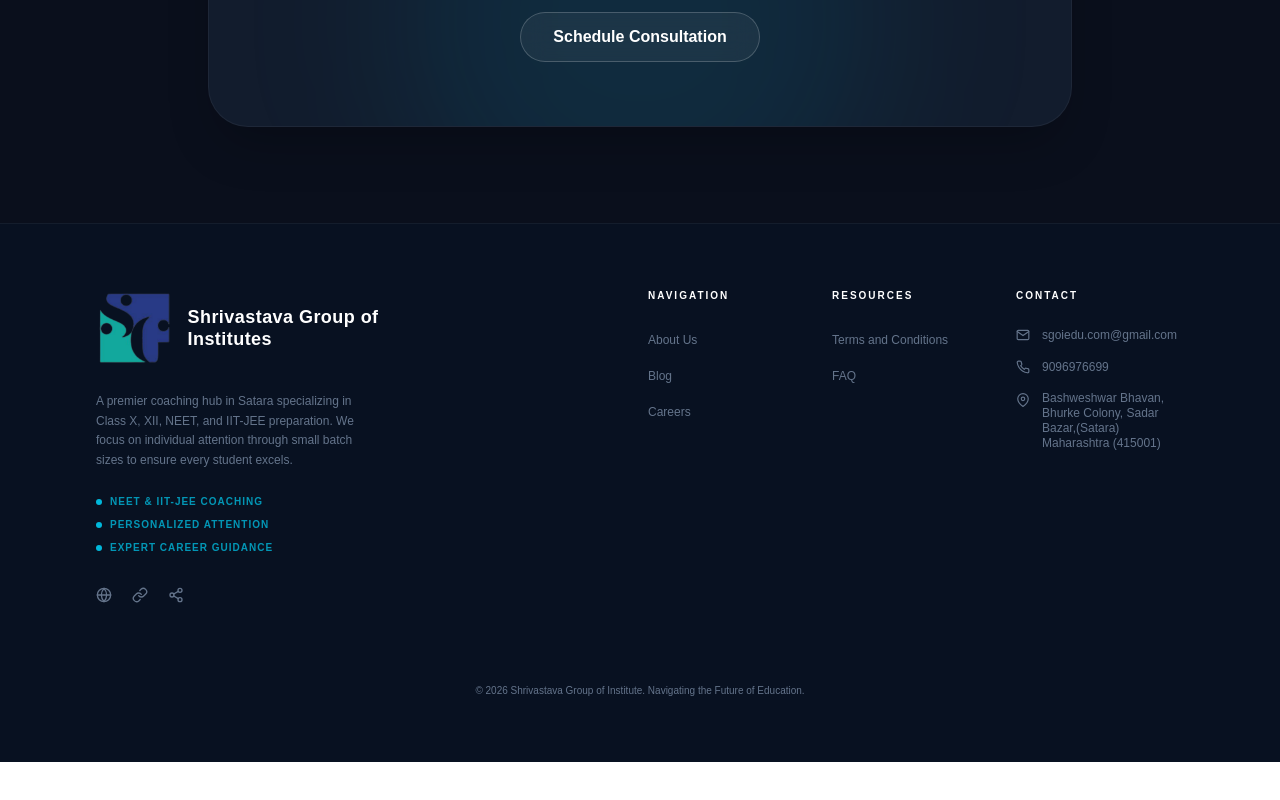
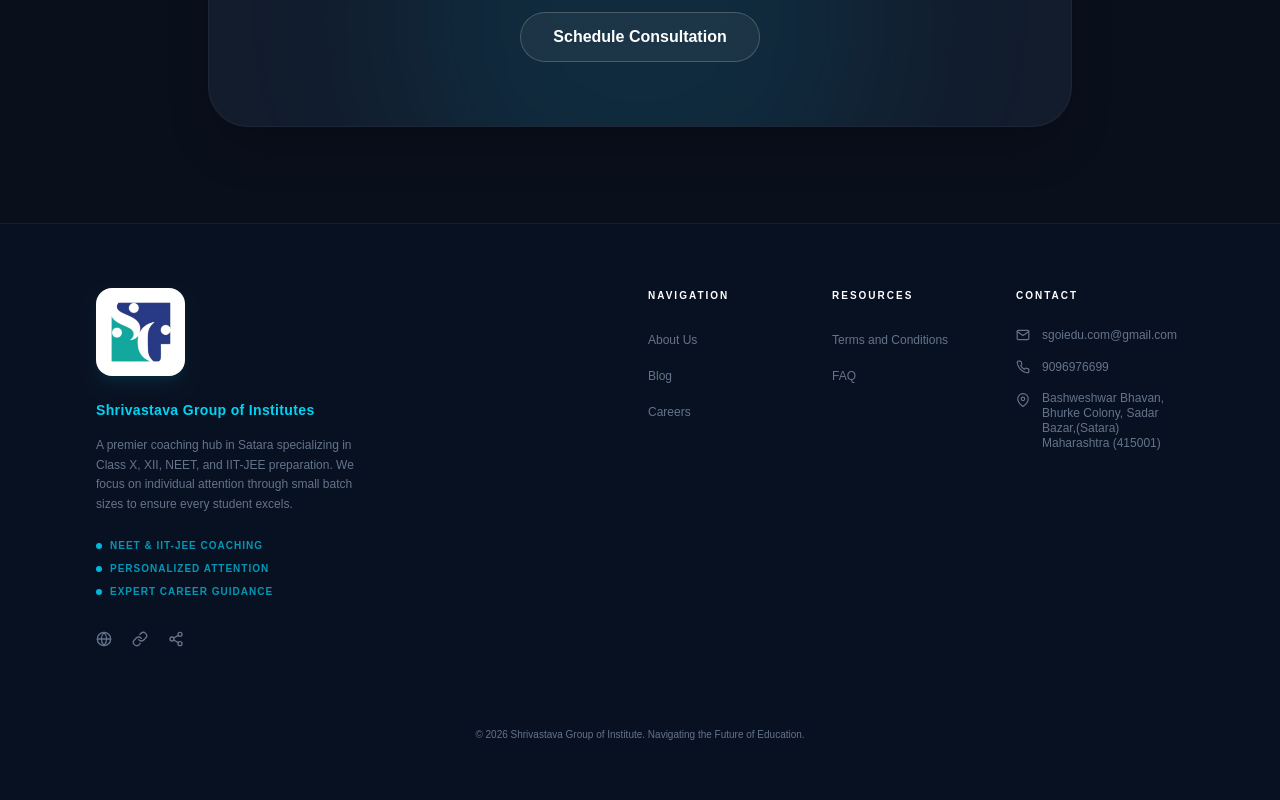
Before and after one commit to devanshi19b/cruise-academy, a Next.js app in the folder cruise-academy/: page / in a window 1280 px wide. Shown: the part 6995-7795 px from the top of the page. Before the commit the page ends 7757 px from the top, so only its background shows below. Built offline with nearby package versions, Linux system fonts and the light colour scheme.

Commit message:
style: update footer logo styling and reposition organization branding

```diff
--- a/cruise-academy/components/Footer.tsx
+++ b/cruise-academy/components/Footer.tsx
@@ -41,18 +41,18 @@
             transition={{ duration: 0.6 }}
             viewport={{ once: true }}
           >
-            <div className="flex items-center gap-4 mb-6">
-              <div className="w-max">
+            <div className="mb-6">
+              <div className="bg-white p-3 rounded-2xl w-max shadow-lg shadow-cyan-500/10">
                 <Image
-                  src="/images/logo-transparent.png"
+                  src="./images/logo.png"
                   alt="SGOI Logo"
                   width={120}
                   height={120}
-                  className="h-20 w-auto object-contain"
+                  className="h-16 w-auto object-contain"
                 />
               </div>
-              <h3 className="text-white text-lg font-bold tracking-wide leading-tight">Shrivastava Group of Institutes</h3>
             </div>
+            <h3 className="text-cyan-400 text-sm font-bold tracking-wide mb-4">Shrivastava Group of Institutes</h3>
             <p className="text-[#64748b] text-xs leading-relaxed max-w-[280px] mb-6">
               A premier coaching hub in Satara specializing in Class X, XII, NEET, and IIT-JEE preparation. We focus on individual attention through small batch sizes to ensure every student excels.
             </p>
```
